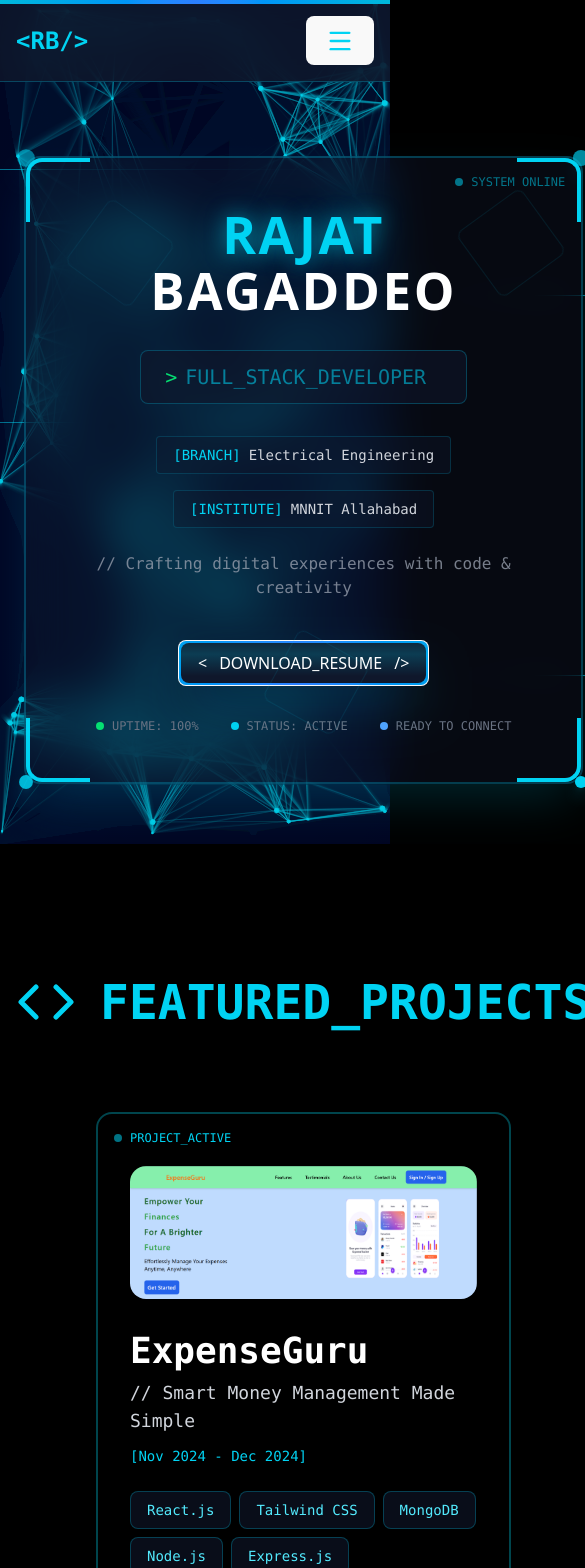
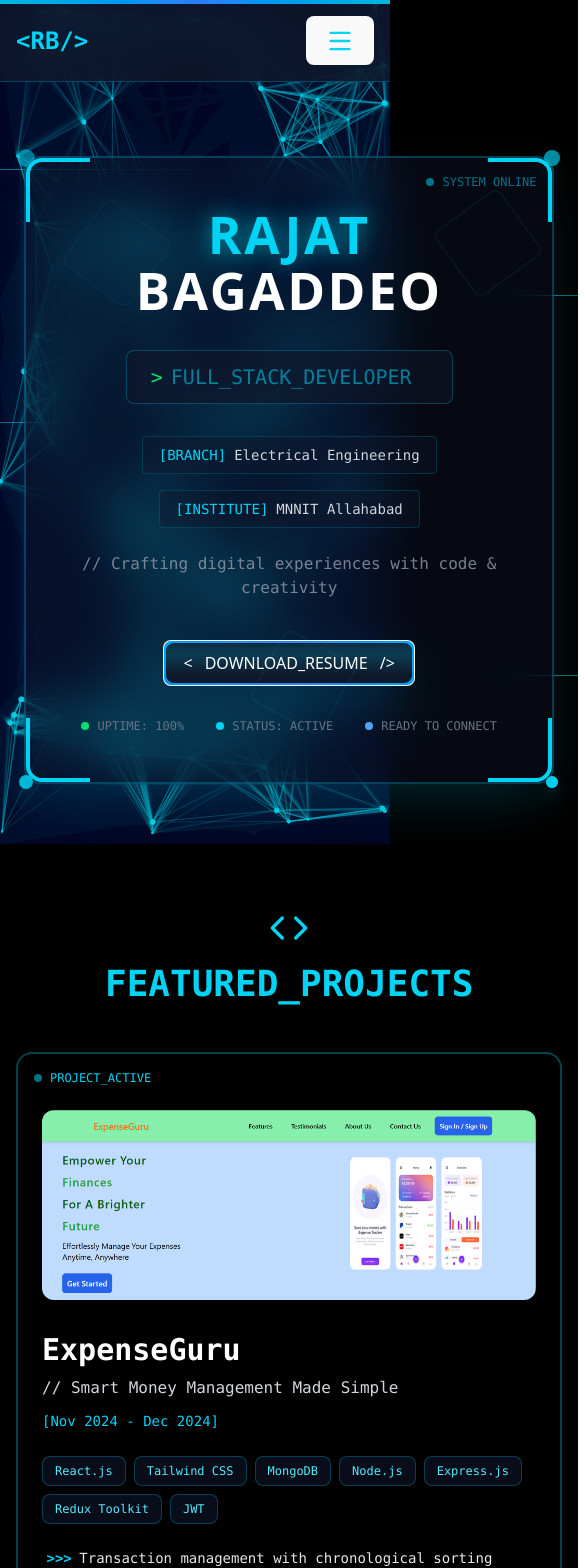
Before and after one commit to WEBDEV-Rajat/my-portfolio, a React (Vite) app: page / in a window 390 px wide. Shown: the top 1568 px of the page, 585 px wide, since content can reach past the window. Built offline with nearby package versions, Linux system fonts and the light colour scheme.

Commit message:
responsiveness updated

```diff
--- a/src/App.jsx
+++ b/src/App.jsx
@@ -17,10 +17,10 @@ import {
   X,
 } from "lucide-react";
 import "./App.css";
-import img1 from './assets/img1.png';
-import img2 from './assets/img2.png';
-import img3 from './assets/img3.png';
-import pdf from './assets/Rajat_Bagaddeo.pdf';
+import img1 from "./assets/img1.png";
+import img2 from "./assets/img2.png";
+import img3 from "./assets/img3.png";
+import pdf from "./assets/Rajat_Bagaddeo.pdf";
 
 const Portfolio = () => {
   const { scrollYProgress } = useScroll();
@@ -62,8 +62,16 @@ const Portfolio = () => {
       name: "ExpenseGuru",
       tagline: "Smart Money Management Made Simple",
       date: "Nov 2024 - Dec 2024",
-      image : img1,
-      tech: ["React.js", "Tailwind CSS", "MongoDB", "Node.js", "Express.js", "Redux Toolkit", "JWT"],
+      image: img1,
+      tech: [
+        "React.js",
+        "Tailwind CSS",
+        "MongoDB",
+        "Node.js",
+        "Express.js",
+        "Redux Toolkit",
+        "JWT",
+      ],
       features: [
         "Transaction management with chronological sorting",
         "Dynamic visualizations for income/expense analysis",
@@ -78,8 +86,16 @@ const Portfolio = () => {
       name: "Chatty",
       tagline: "Seamless Real-Time Connectivity",
       date: "June 2025",
-      image : img2,
-      tech: ["React.js", "Tailwind CSS", "Zustand", "MongoDB", "Socket.IO", "Cloudinary", "JWT"],
+      image: img2,
+      tech: [
+        "React.js",
+        "Tailwind CSS",
+        "Zustand",
+        "MongoDB",
+        "Socket.IO",
+        "Cloudinary",
+        "JWT",
+      ],
       features: [
         "Real-time messaging with instant updates",
         "Theme and color customization",
@@ -95,8 +111,16 @@ const Portfolio = () => {
       name: "Morphio",
       tagline: "Smart File Editing and Conversion Tool",
       date: "Oct 2025",
-      image : img3,
-      tech: ["Electron.js", "Node.js", "React.js", "Tailwind CSS", "Sharp", "Ghostscript", "QPDF"],
+      image: img3,
+      tech: [
+        "Electron.js",
+        "Node.js",
+        "React.js",
+        "Tailwind CSS",
+        "Sharp",
+        "Ghostscript",
+        "QPDF",
+      ],
       features: [
         "All-in-one desktop utility for file operations",
         "Word/PPT/Image to PDF conversion",
@@ -113,12 +137,26 @@ const Portfolio = () => {
   const skills = {
     languages: ["C++"],
     tools: ["Git", "Github", "VS Code", "Postman"],
-    frameworks: ["React.js", "Express.js", "Node.js", "Tailwind CSS", "Redux Toolkit", "Zustand"],
+    frameworks: [
+      "React.js",
+      "Express.js",
+      "Node.js",
+      "Tailwind CSS",
+      "Redux Toolkit",
+      "Zustand",
+    ],
     databases: ["MongoDB"],
-    interests: ["DSA", "OOP", "Web Development", "Operating Systems", "DBMS", "Computer Networks"],
+    interests: [
+      "DSA",
+      "OOP",
+      "Web Development",
+      "Operating Systems",
+      "DBMS",
+      "Computer Networks",
+    ],
   };
 
-   const education = [
+  const education = [
     {
       degree: "B.Tech in Electrical Engineering",
       institution: "Motilal Nehru National Institute of Technology, Allahabad",
@@ -333,7 +371,9 @@ const Portfolio = () => {
       >
         <div className="max-w-7xl mx-auto px-4 py-4 flex items-center justify-between">
           <motion.a href="/" whileHover={{ scale: 1.05 }}>
-            <span className="text-2xl font-bold font-mono text-cyan-400">{'<RB/>'}</span>
+            <span className="text-2xl font-bold font-mono text-cyan-400">
+              {"<RB/>"}
+            </span>
           </motion.a>
           <div className="hidden md:flex items-center gap-8">
             {["Projects", "Skills", "Education", "Contact"].map((item) => (
@@ -437,7 +477,12 @@ const Portfolio = () => {
             <div className="absolute bottom-0 left-0 w-16 h-16 border-b-4 border-l-4 border-cyan-400 rounded-bl-2xl" />
             <div className="absolute bottom-0 right-0 w-16 h-16 border-b-4 border-r-4 border-cyan-400 rounded-br-2xl" />
 
-            {[[0, 0], [0, 100], [100, 0], [100, 100]].map(([top, left], i) => (
+            {[
+              [0, 0],
+              [0, 100],
+              [100, 0],
+              [100, 100],
+            ].map(([top, left], i) => (
               <motion.div
                 key={i}
                 className="absolute w-3 h-3 bg-cyan-400 rounded-full shadow-lg shadow-cyan-400/50"
@@ -477,10 +522,12 @@ const Portfolio = () => {
               <motion.span
                 className="relative inline-block text-cyan-400"
                 style={{
-                  textShadow: "0 0 20px rgba(0, 229, 255, 0.5), 0 0 40px rgba(0, 229, 255, 0.3)",
+                  textShadow:
+                    "0 0 20px rgba(0, 229, 255, 0.5), 0 0 40px rgba(0, 229, 255, 0.3)",
                 }}
                 whileHover={{
-                  textShadow: "0 0 30px rgba(0, 229, 255, 0.8), 0 0 60px rgba(0, 229, 255, 0.5)",
+                  textShadow:
+                    "0 0 30px rgba(0, 229, 255, 0.8), 0 0 60px rgba(0, 229, 255, 0.5)",
                 }}
               >
                 RAJAT
@@ -623,13 +670,21 @@ const Portfolio = () => {
       </motion.section>
 
       {/* Projects Section */}
-      <section id="projects" className="py-32 px-4 max-w-7xl mx-auto relative">
-        <motion.h2 className="text-5xl md:text-7xl font-black text-center mb-20 font-mono flex items-center justify-center gap-6">
-          <Code size={60} className="text-cyan-400" />
+      <section
+        id="projects"
+        className="py-16 px-4 md:py-24 lg:py-32 max-w-7xl mx-auto relative"
+      >
+        <motion.h2
+          className="text-4xl sm:text-5xl md:text-6xl lg:text-7xl font-black text-center mb-12 sm:mb-16 md:mb-20 font-mono flex flex-col sm:flex-row items-center justify-center gap-4 sm:gap-6"
+          initial={{ opacity: 0 }}
+          whileInView={{ opacity: 1 }}
+          viewport={{ once: true }}
+        >
+          <Code size={40} className="text-cyan-400 sm:size-12 md:size-16" />
           <span className="text-cyan-400">FEATURED_PROJECTS</span>
         </motion.h2>
 
-        <div className="flex flex-col gap-20">
+        <div className="grid grid-cols-1 lg:ml-16 lg:mr-16 gap-12 lg:gap-20">
           {projects.map((project, idx) => (
             <motion.div
               key={idx}
@@ -641,37 +696,49 @@ const Portfolio = () => {
               whileHover={{ y: -10 }}
             >
               <motion.div
-                className="relative rounded-2xl p-8 ml-20 mr-20 bg-black border-2 backdrop-blur-lg shadow-2xl overflow-hidden"
-                style={{
-                  borderColor: "rgba(0, 229, 255, 0.3)",
-                }}
+                className="relative rounded-2xl p-6 sm:p-8 bg-black border-2 backdrop-blur-lg shadow-2xl overflow-hidden"
+                style={{ borderColor: "rgba(0, 229, 255, 0.3)" }}
                 whileHover={{
                   boxShadow: "0 0 40px rgba(0, 229, 255, 0.5)",
                   borderColor: "rgba(0, 229, 255, 0.6)",
                 }}
               >
+                {/* Project Active Indicator */}
                 <div className="absolute top-4 left-4 flex items-center gap-2 text-xs text-cyan-400 font-mono">
                   <div className="w-2 h-2 bg-cyan-400 rounded-full animate-pulse" />
                   <span>PROJECT_ACTIVE</span>
                 </div>
 
-                <img src={project.image} alt={project.name} className="mt-5 rounded-2xl" />
+                {/* Project Image - Responsive */}
+                <div className="mt-8 sm:mt-10 w-full">
+                  <img
+                    src={project.image}
+                    alt={project.name}
+                    className="w-full h-auto rounded-xl object-cover shadow-lg"
+                  />
+                </div>
 
-                <h3 className="text-4xl font-bold mb-2 relative z-10 text-white font-mono mt-8">
+                {/* Title */}
+                <h3 className="text-3xl sm:text-4xl font-bold mb-2 text-white font-mono mt-8">
                   {project.name}
                 </h3>
-                <p className="text-gray-300 mb-2 relative z-10 font-mono text-lg">
+
+                {/* Tagline */}
+                <p className="text-gray-300 mb-2 font-mono text-base sm:text-lg">
                   // {project.tagline}
                 </p>
-                <span className="text-sm text-cyan-400 relative z-10 font-mono">
+
+                {/* Date */}
+                <span className="text-sm text-cyan-400 font-mono">
                   [{project.date}]
                 </span>
 
-                <div className="flex flex-wrap gap-2 my-6 relative z-10">
+                {/* Tech Stack */}
+                <div className="flex flex-wrap gap-2 my-6">
                   {project.tech.map((tech, i) => (
                     <motion.span
                       key={i}
-                      className="px-4 py-2 bg-slate-900/60 border border-cyan-500/30 rounded-lg text-sm backdrop-blur font-mono text-cyan-300"
+                      className="px-3 py-1.5 sm:px-4 sm:py-2 bg-slate-900/60 border border-cyan-500/30 rounded-lg text-xs sm:text-sm backdrop-blur font-mono text-cyan-300"
                       whileHover={{
                         scale: 1.1,
                         borderColor: "rgba(0, 229, 255, 0.6)",
@@ -683,17 +750,18 @@ const Portfolio = () => {
                   ))}
                 </div>
 
-                <ul className="space-y-3 mt-6 relative z-10">
+                {/* Features List */}
+                <ul className="space-y-3 mt-6">
                   {project.features.map((f, i) => (
                     <motion.li
                       key={i}
-                      className="text-gray-200 flex items-start font-mono"
+                      className="text-gray-200 flex items-start font-mono text-sm sm:text-base"
                       initial={{ x: -20, opacity: 0 }}
                       whileInView={{ x: 0, opacity: 1 }}
                       transition={{ delay: i * 0.1 }}
                     >
                       <motion.span
-                        className="text-cyan-400 font-bold mr-3"
+                        className="text-cyan-400 font-bold mr-3 flex-shrink-0"
                         animate={{ x: [0, 5, 0] }}
                         transition={{
                           duration: 1.5,
@@ -701,21 +769,22 @@ const Portfolio = () => {
                           delay: i * 0.2,
                         }}
                       >
-                        {'>>>'}
+                        {">>>"}
                       </motion.span>
                       {f}
                     </motion.li>
                   ))}
                 </ul>
 
+                {/* GitHub Button */}
                 <motion.a
                   href={project.github}
                   target="_blank"
                   rel="noopener noreferrer"
-                  className="mt-8 px-8 py-3 bg-slate-900/80 border-2 border-cyan-500 rounded-lg font-semibold block relative z-10 text-center font-mono text-cyan-400 hover:bg-cyan-500/20 transition-colors"
+                  className="mt-8 px-6 py-3 sm:px-8 sm:py-3 bg-slate-900/80 border-2 border-cyan-500 rounded-lg font-semibold block text-center font-mono text-cyan-400 hover:bg-cyan-500/20 transition-colors w-full sm:w-auto sm:inline-block"
                   whileHover={{ scale: 1.05 }}
                 >
-                  {'<'} VIEW_ON_GITHUB {'/>'}
+                  {"<"} VIEW_ON_GITHUB {"/>"}
                 </motion.a>
               </motion.div>
             </motion.div>
@@ -794,8 +863,18 @@ const Portfolio = () => {
                 <motion.div
                   className={`p-8 rounded-2xl bg-gradient-to-br ${edu.bgGradient} border-2 ${edu.borderColor} backdrop-blur-lg shadow-2xl relative overflow-hidden h-full`}
                   whileHover={{
-                    boxShadow: `0 0 40px ${edu.borderColor.includes('blue') ? 'rgba(59, 130, 246, 0.4)' : edu.borderColor.includes('purple') ? 'rgba(168, 85, 247, 0.4)' : 'rgba(34, 197, 94, 0.4)'}`,
-                    borderColor: edu.borderColor.includes('blue') ? 'rgba(59, 130, 246, 0.8)' : edu.borderColor.includes('purple') ? 'rgba(168, 85, 247, 0.8)' : 'rgba(34, 197, 94, 0.8)',
+                    boxShadow: `0 0 40px ${
+                      edu.borderColor.includes("blue")
+                        ? "rgba(59, 130, 246, 0.4)"
+                        : edu.borderColor.includes("purple")
+                        ? "rgba(168, 85, 247, 0.4)"
+                        : "rgba(34, 197, 94, 0.4)"
+                    }`,
+                    borderColor: edu.borderColor.includes("blue")
+                      ? "rgba(59, 130, 246, 0.8)"
+                      : edu.borderColor.includes("purple")
+                      ? "rgba(168, 85, 247, 0.8)"
+                      : "rgba(34, 197, 94, 0.8)",
                   }}
                 >
                   <motion.div
@@ -818,8 +897,15 @@ const Portfolio = () => {
                   <p className="text-gray-300 mb-3 relative z-10 font-medium">
                     {edu.institution}
                   </p>
-                  <p className={`mb-4 relative z-10 flex items-center gap-2 font-mono ${edu.accentColor}`}>
-                    <span className={`w-2 h-2 ${edu.iconColor.replace('text-', 'bg-')} rounded-full`}></span>
+                  <p
+                    className={`mb-4 relative z-10 flex items-center gap-2 font-mono ${edu.accentColor}`}
+                  >
+                    <span
+                      className={`w-2 h-2 ${edu.iconColor.replace(
+                        "text-",
+                        "bg-"
+                      )} rounded-full`}
+                    ></span>
                     {edu.duration}
                   </p>
 
@@ -978,7 +1064,7 @@ const Portfolio = () => {
                   </>
                 ) : (
                   <>
-                    {'<'} SEND_MESSAGE {'/>'}
+                    {"<"} SEND_MESSAGE {"/>"}
                     <Send size={20} />
                   </>
                 )}
@@ -1078,7 +1164,7 @@ const Portfolio = () => {
             repeat: Infinity,
           }}
         >
-          {'<'} DESIGNED & CRAFTED WITH ♥ BY RAJAT BAGADDEO {'/>'}
+          {"<"} DESIGNED & CRAFTED WITH ♥ BY RAJAT BAGADDEO {"/>"}
         </motion.h3>
         <p className="text-gray-400 font-mono">
           © 2025 • ALL RIGHTS RESERVED • BUILT WITH REACT & FRAMER MOTION
```
